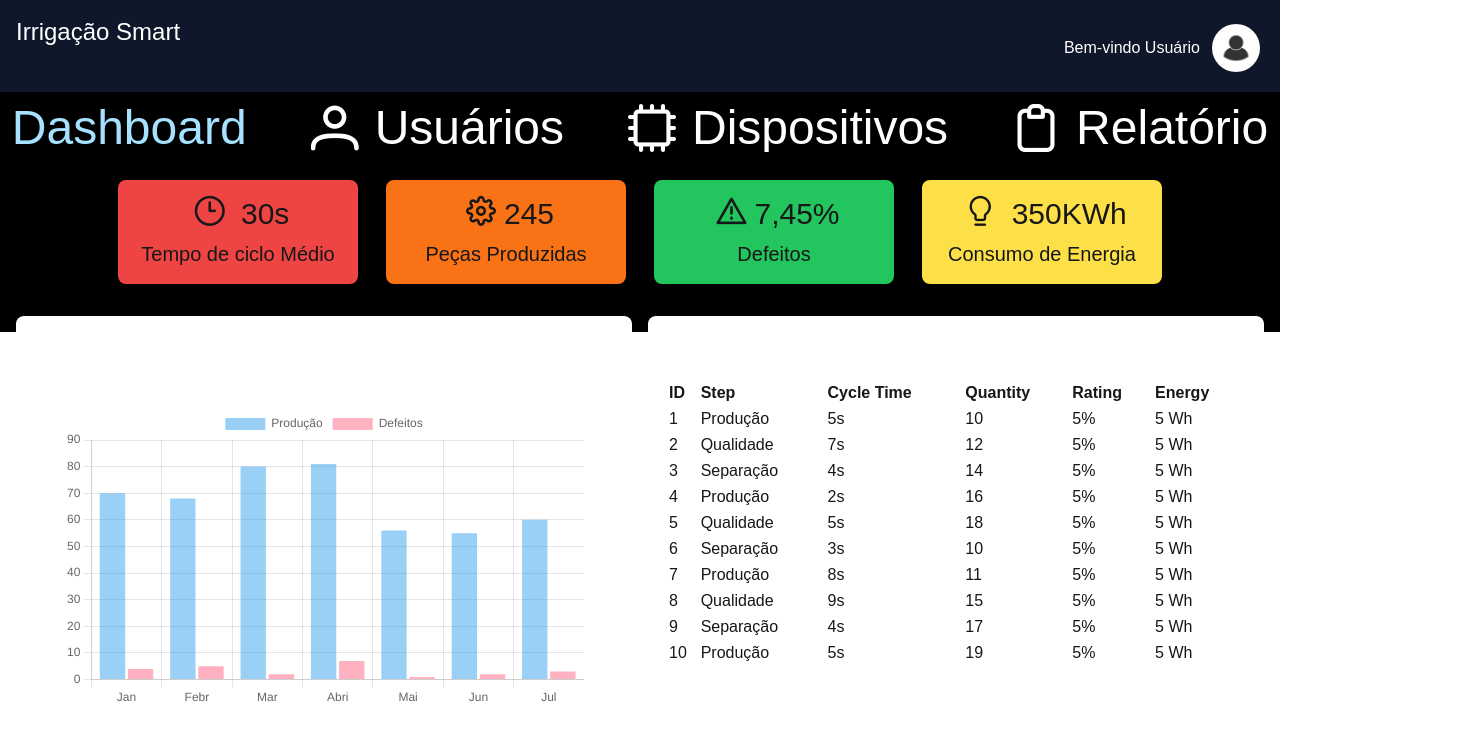
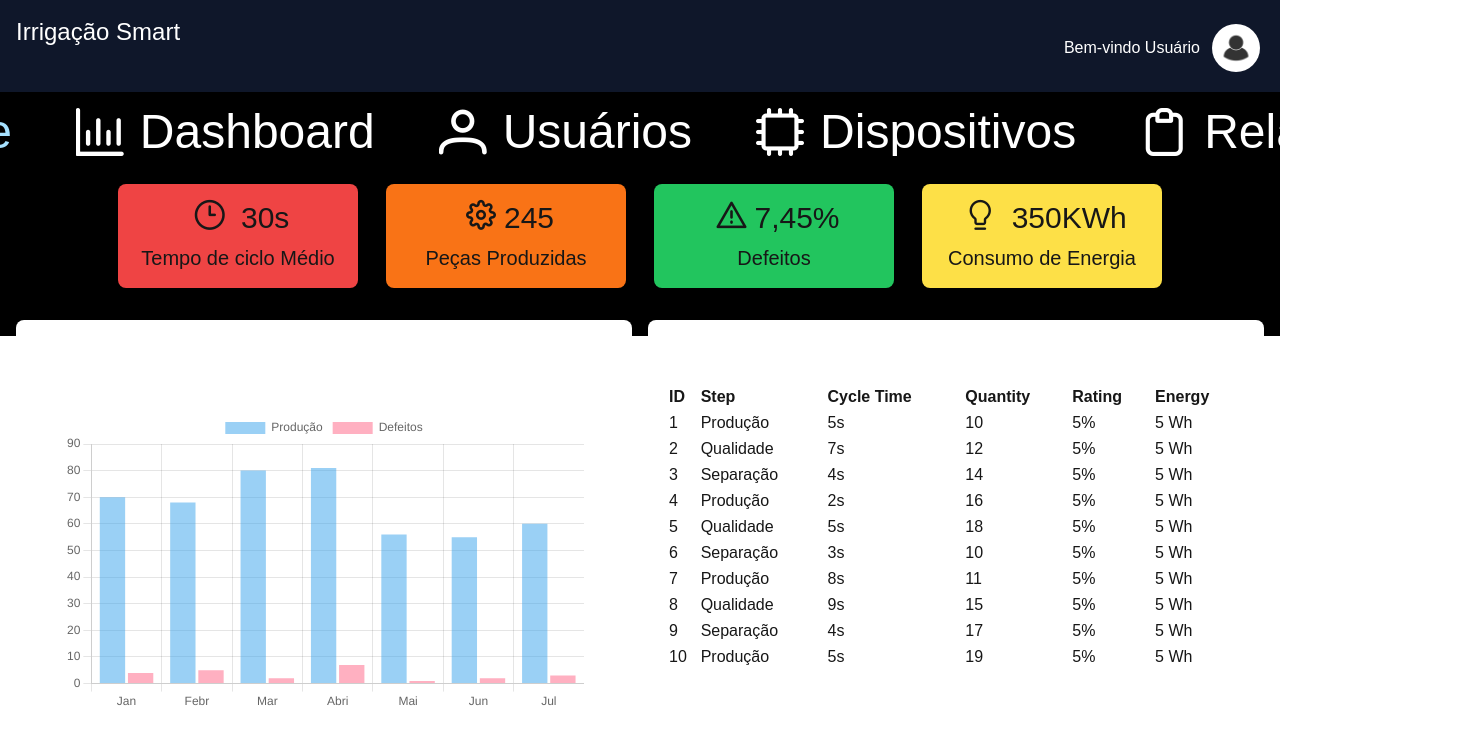
Before and after one commit to Giovani-RodriguesS/projeto_iot, a Next.js app in the folder app/FrontEnd/Views/iot/: page / in a window 1280 px wide. Shown: the top 744 px of the page, 1460 px wide, since content can reach past the window. Built offline with nearby package versions, Linux system fonts and the light colour scheme.

Commit message:
feat:change navbar

```diff
--- a/app/FrontEnd/Views/iot/src/components/Navbar.tsx
+++ b/app/FrontEnd/Views/iot/src/components/Navbar.tsx
@@ -9,6 +9,10 @@ export default function NavBar() {
     const router = useRouter();
 
     const items: MenuItem[] = [
+        { label: 'Home',
+          icon: 'pi pi-home',
+          command: () => router.push('/home')
+        },
         { label: 'Dashboard',
           icon: 'pi pi-chart-bar',
           command: () => router.push('/dashboard')
@@ -27,10 +31,17 @@ export default function NavBar() {
       }
     ];
 
+  function setActiveIndex(index: number): void {
+    throw new Error('Function not implemented.');
+  }
+
     return (
-      <div className="flex justify-center w-screen bg-transparent text-5xl">
+      <div className="flex justify-center w-screen bg-transparent text-5xl ">
         <div className="flex flex-col items-center justify-center">
-          <TabMenu model={items} className="w-full bg-transparent rounded-lg text-white custom-tabmenu mt-3" />
+          <TabMenu
+            model={items}
+            className="w-full bg-transparent rounded-lg text-white custom-tabmenu mt-4"
+            />
         </div>
       </div>
     );
```
